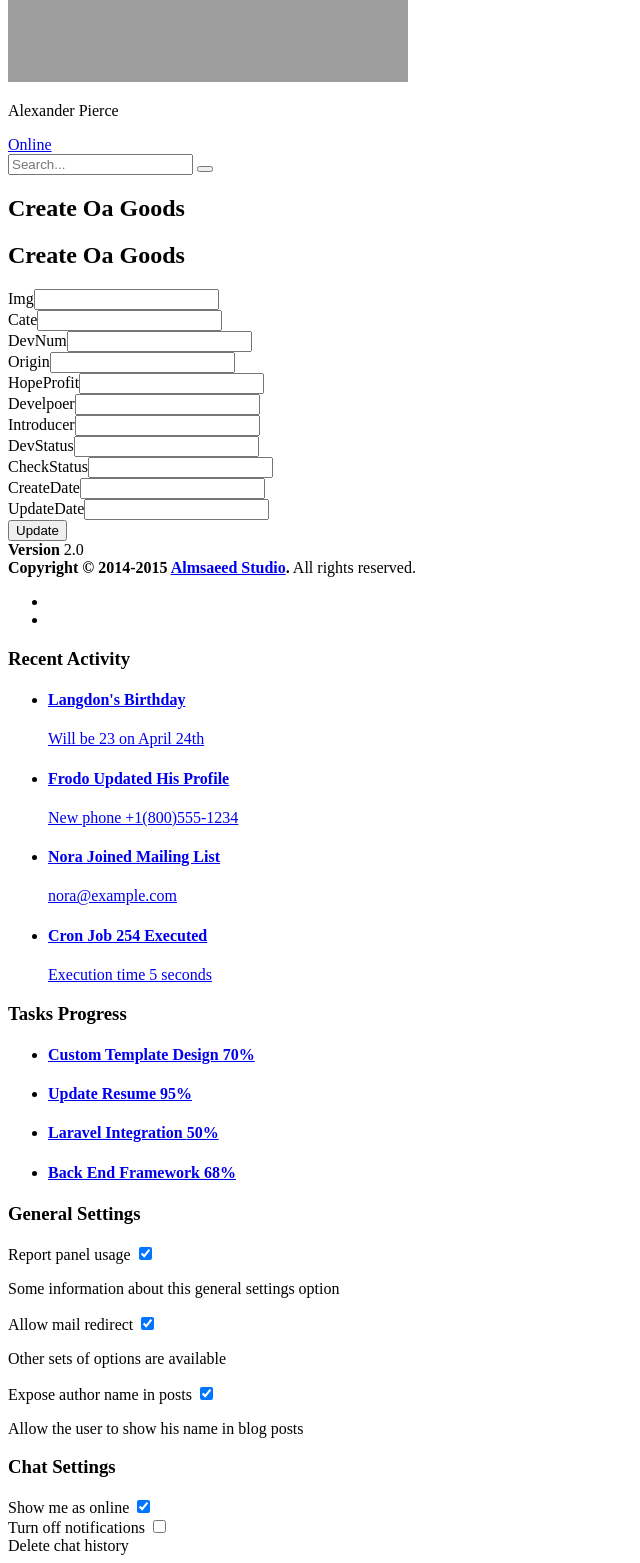
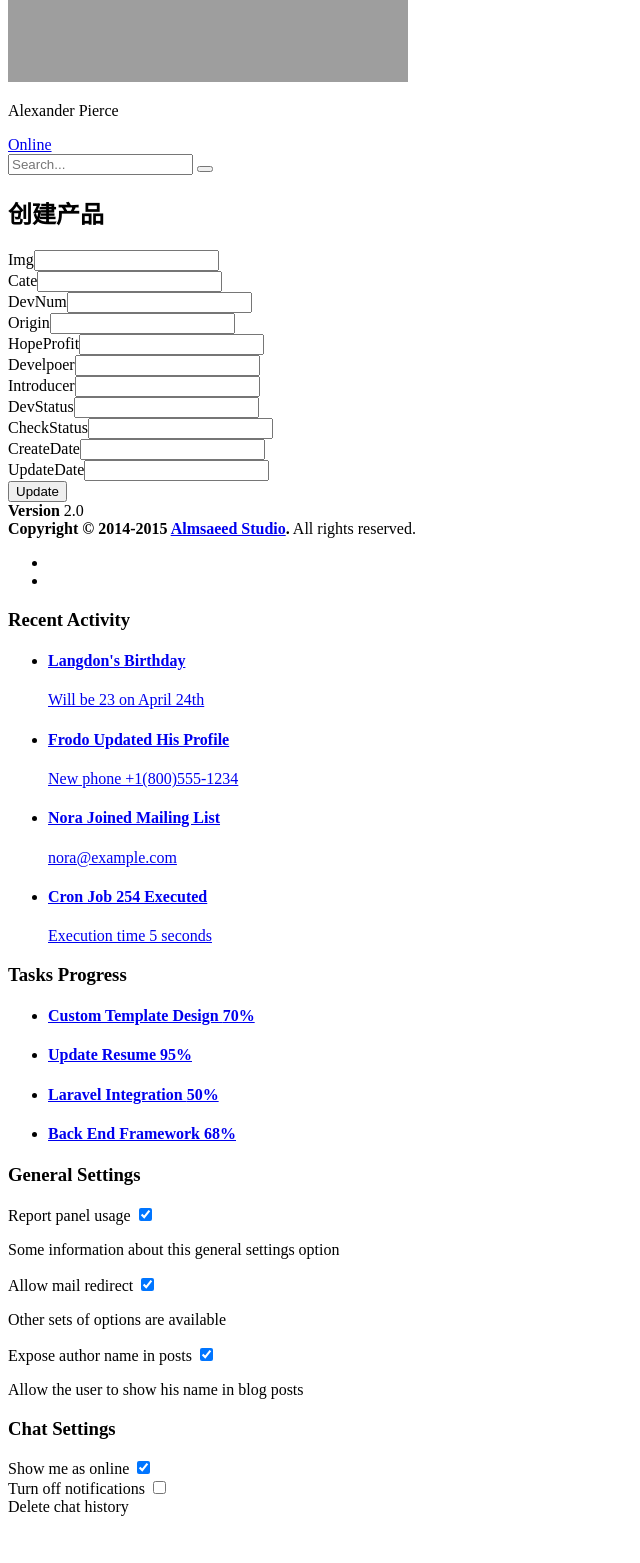
Before and after one commit to Jeanypure/stuyii-oa, a Yii app: template advanced/backend/views/oa-goods/create.php in a window 1280 px wide. Shown: the part 3614-5177 px from the top of the page, without its empty margins (0-640 px from the left). After the commit the page ends 5130 px from the top, so only its background shows below. Run offline with PHP 8.4 and a stand-in for Yii, Linux system fonts and the light colour scheme; the template is opened without the code that fills it, so the values that code supplies are empty; form fields are guessed from the names that the template uses; some libraries are stand-ins or nearby versions; grey boxes are pictures that could not be loaded.

Commit message:
translate oa goods creating page

```diff
--- a/advanced/backend/views/oa-goods/create.php
+++ b/advanced/backend/views/oa-goods/create.php
@@ -6,13 +6,12 @@ use yii\helpers\Html;
 /* @var $this yii\web\View */
 /* @var $model backend\models\OaGoods */
 
-$this->title = 'Create Oa Goods';
-$this->params['breadcrumbs'][] = ['label' => 'Oa Goods', 'url' => ['index']];
+$this->title = '创建产品';
+$this->params['breadcrumbs'][] = ['label' => '产品推荐', 'url' => ['index']];
 $this->params['breadcrumbs'][] = $this->title;
 ?>
 <div class="oa-goods-create">
 
-    <h1><?= Html::encode($this->title) ?></h1>
 
     <?= $this->render('_form', [
         'model' => $model,
```
